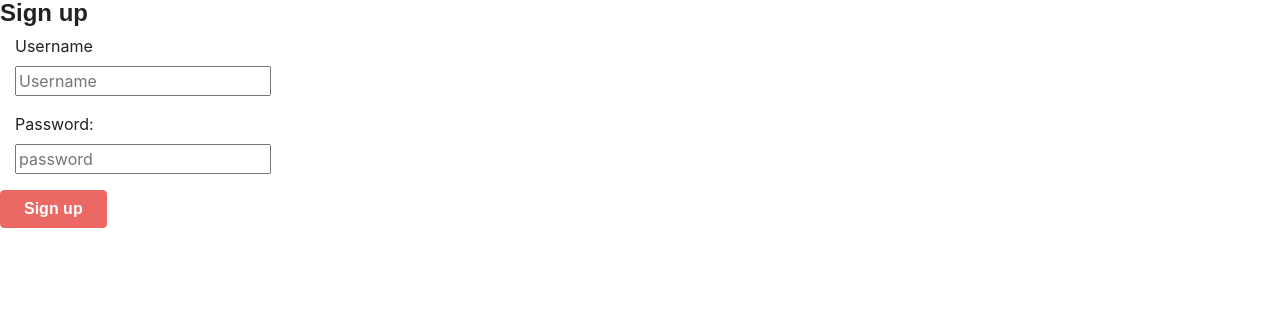
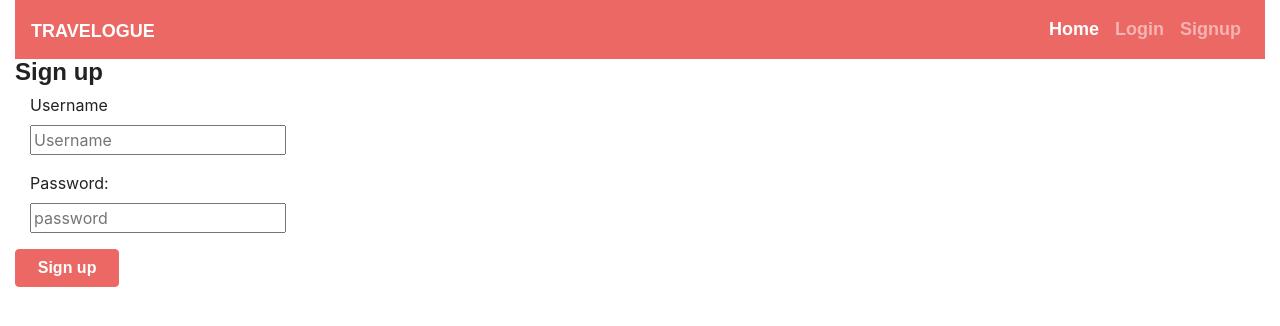
Before and after one commit to zhenyang9261/web-project3, a React (Create React App) app in the folder client/: page /Signup in a window 1280 px wide. Shown: the top 326 px of the page. Built offline with nearby package versions, Linux system fonts and the light colour scheme; a web font is replaced by a local one.

Commit message:
Nav bar updates

```diff
--- a/client/src/components/Login/index.js
+++ b/client/src/components/Login/index.js
@@ -1,6 +1,8 @@
 import React, { Component } from 'react'
 import { Redirect } from 'react-router-dom'
 import axios from 'axios'
+import Nav from "../Nav";
+import { Container } from "../Grid";
 
 class LoginForm extends Component {
     constructor() {
@@ -12,7 +14,31 @@ class LoginForm extends Component {
         }
         this.handleSubmit = this.handleSubmit.bind(this)
         this.handleChange = this.handleChange.bind(this)
+        this.getUser = this.getUser.bind(this)
+    }
 
+    updateUser(userObject) {
+        this.setState(userObject)
+    }
+    getUser() {
+        axios.get('/user/').then(response => {
+            console.log('Get user response: ')
+            console.log(response.data)
+            if (response.data.user) {
+                console.log('Get User: There is a user saved in the server session: ')
+
+                this.setState({
+                    loggedIn: true,
+                    username: response.data.user.username
+                })
+            } else {
+                console.log('Get user: no user');
+                this.setState({
+                    loggedIn: false,
+                    username: null
+                })
+            }
+        })
     }
 
     handleChange(event) {
@@ -57,6 +83,22 @@ class LoginForm extends Component {
         } else {
             return (
                 <div>
+                    <Container fluid>
+                        <Nav>
+                            <div className="collapse navbar-collapse" id="navbarNav">
+                                <ul className="navbar-nav ml-auto">
+                                    <li className="nav-item active">
+                                        <a className="nav-link" href="/">Home <span className="sr-only">(current)</span></a>
+                                    </li>
+                                    <li className="nav-item">
+                                        <a className="nav-link" href="#">Login</a>
+                                    </li>
+                                    <li className="nav-item">
+                                        <a className="nav-link" href="/Signup">Signup</a>
+                                    </li>
+                                </ul>
+                            </div>
+                        </Nav>
                         <h4>Login</h4>
                         <form className="form-horizontal">
                             <div className="form-group">
@@ -97,6 +139,7 @@ class LoginForm extends Component {
                                     type="submit">Login</button>
                             </div>
                         </form>
+                    </Container >
                 </div>
             )
         }
--- a/client/src/components/Signup/index.js
+++ b/client/src/components/Signup/index.js
@@ -1,6 +1,8 @@
 import React, { Component } from 'react'
 import { Redirect } from 'react-router-dom'
 import axios from 'axios'
+import Nav from "../Nav";
+import { Container } from "../Grid";
 
 class Signup extends Component {
 	constructor() {
@@ -53,6 +55,23 @@ class Signup extends Component {
 			return <Redirect to={{ pathname: this.state.redirectTo }} />
 		} else {
 			return (
+				<div>
+					<Container fluid>
+						<Nav>
+							<div className="collapse navbar-collapse" id="navbarNav">
+								<ul className="navbar-nav ml-auto">
+									<li className="nav-item active">
+										<a className="nav-link" href="/">Home <span className="sr-only">(current)</span></a>
+									</li>
+									<li className="nav-item">
+										<a className="nav-link" href="/Login">Login</a>
+									</li>
+									<li className="nav-item">
+										<a className="nav-link" href="#">Signup</a>
+									</li>
+								</ul>
+							</div>
+						</Nav>
 						<div className="SignupForm">
 							<h4>Sign up</h4>
 							<form className="form-horizontal">
@@ -95,7 +114,8 @@ class Signup extends Component {
 								</div>
 							</form>
 						</div>
-
+					</Container >
+				</div>
 			)
 		}
 	}
```
Also changed, not shown: 1 other file (tests, documents, lock files or other folders). Lines whose indentation alone changed are shown as unchanged.
